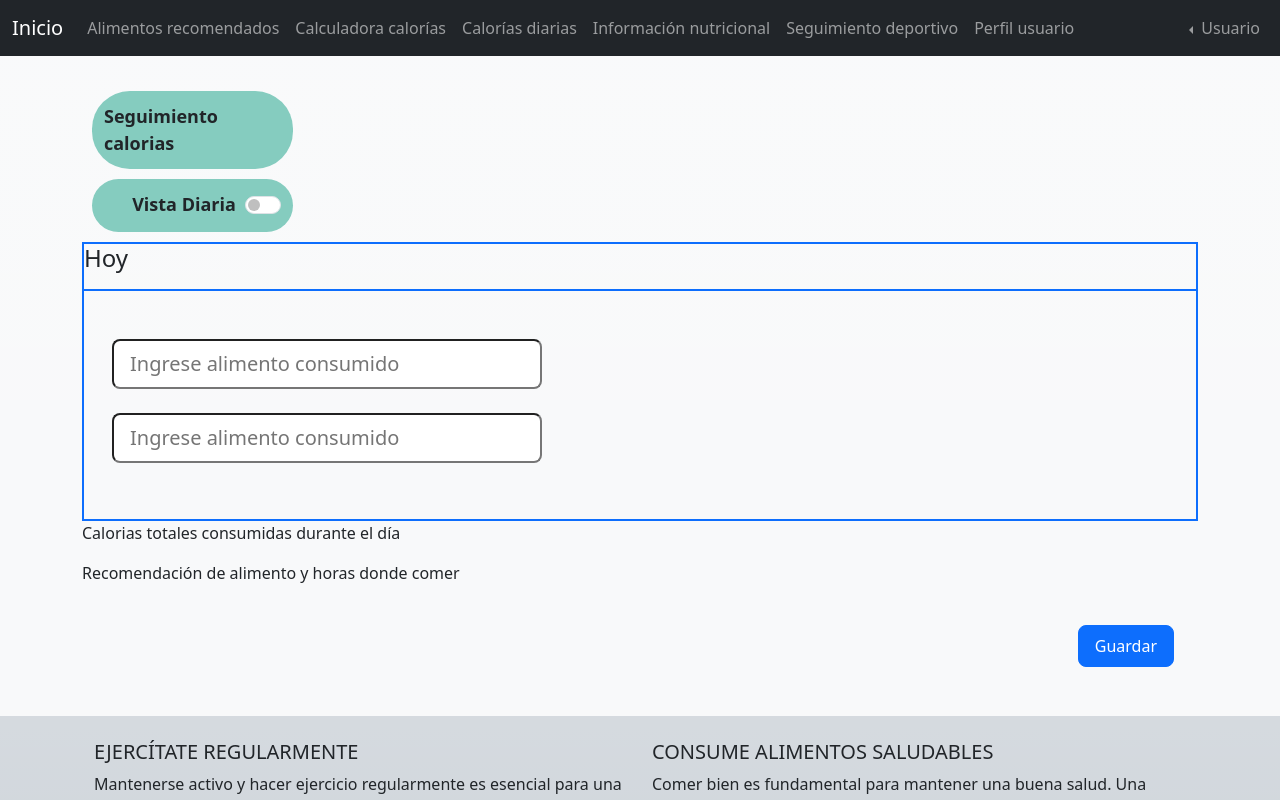
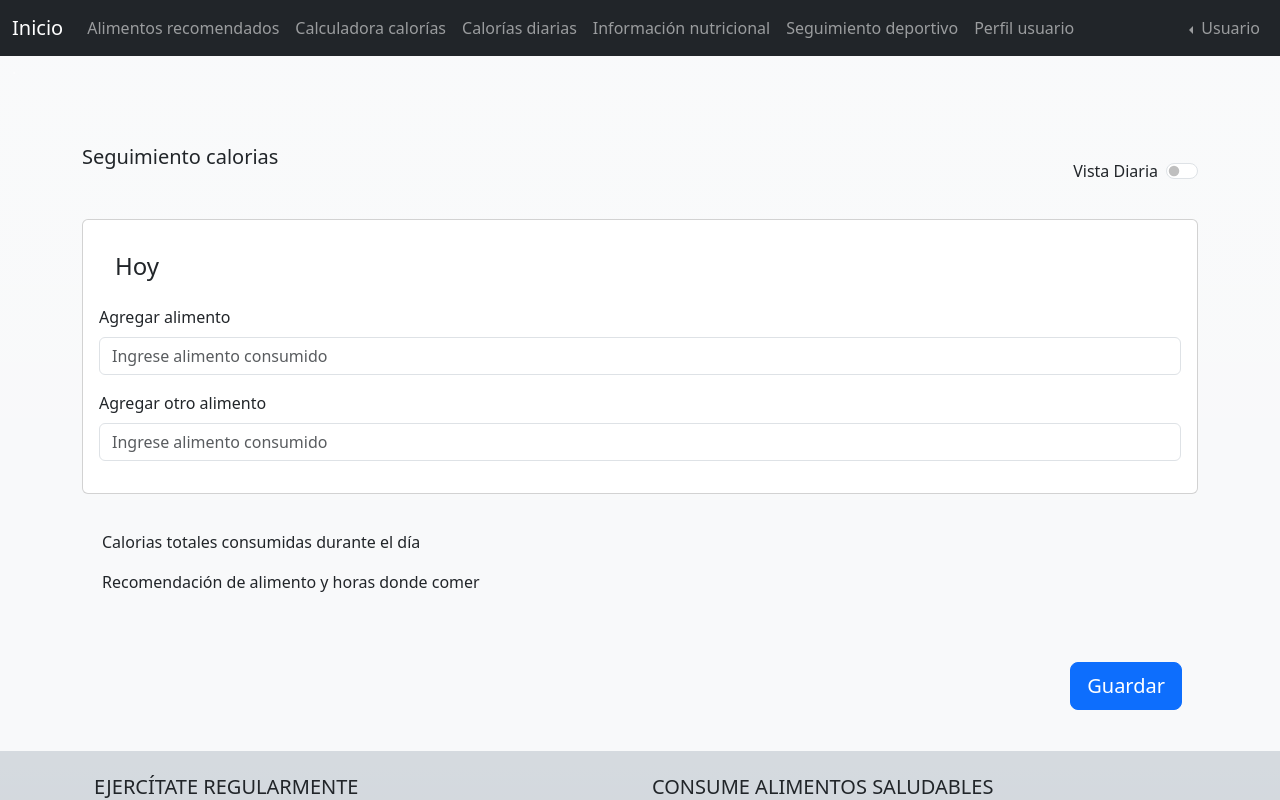
Before and after one commit to Niicool1/Proyecto-vida-saludable, a Vue app: page /caloriasDiarias in a window 1280 px wide. Shown: the top 800 px of the page. Built offline with nearby package versions, Linux system fonts and the light colour scheme.

Commit message:
reedicion interfaces

```diff
--- a/src/views/caloriasDiarias.vue
+++ b/src/views/caloriasDiarias.vue
@@ -1,42 +1,50 @@
 <template>
     <div class="container-fluid bg-light bg-gradient">
+        <p class="text-white-50 text-opacity-1">.</p>
         <div class="container caloriasDiarias">
-            <div class="caloriasDiarias" id="recomendacion">
-                <li>Seguimiento calorias</li>
-                <li>
-                    <div class="form-check form-switch form-check-reverse">
-                        <input class="form-check-input" type="checkbox" id="flexSwitchCheckReverse">
-                        <label class="form-check-label" for="flexSwitchCheckReverse">Vista Diaria</label>
+            <div class="caloriasDiarias d-flex justify-content-between align-items-center" id="recomendacion">
+                <h5>Seguimiento calorias</h5>
+                <div class="form-check form-switch form-check-reverse">
+                    <input class="form-check-input" type="checkbox" id="flexSwitchCheckReverse">
+                    <label class="form-check-label" for="flexSwitchCheckReverse">Vista Diaria</label>
+                </div>
+            </div>
+            <div class="infoCalorias card p-3 my-3">
+                <h4 class="pb-3 mb-2 card-body">Hoy</h4>
+                <form>
+                    <div class="mb-3">
+                        <label for="formGroupExampleInput" class="form-label">Agregar alimento</label>
+                        <input type="text" class="form-control" id="formGroupExampleInput"
+                            placeholder="Ingrese alimento consumido">
                     </div>
-                </li>
-            </div>
-            <div class="infoCalorias border border-2 border-primary">
-                <h4 class="pb-3 mb-2 border-bottom border-2 border-primary">Hoy</h4>
-
-                <form class="m-4 p-3">
-                    <div class="row mb-3 col-5">
-                        <label for="alimento1" class="form-label"></label>
-                        <input type="text" class="form-control-lg" id="alimento1" placeholder="Ingrese alimento consumido">
+                    <div class="mb-3">
+                        <label for="formGroupExampleInput2" class="form-label">Agregar otro alimento</label>
+                        <input type="text" class="form-control" id="formGroupExampleInput2"
+                            placeholder="Ingrese alimento consumido">
                     </div>
-                    <div class="row mb-3 col-5">
-                        <label for="alimento2" class="form-label"></label>
-                        <input type="text" class="form-control-lg" id="alimento2" placeholder="Ingrese alimento consumido">
-                    </div>
-
                 </form>
             </div>
-            <div class="infoCalorias">
+            <div class="infoCalorias mb-3">
                 <p>Calorias totales consumidas durante el día</p>
                 <p>Recomendación de alimento y horas donde comer</p>
             </div>
             <div class="d-flex flex-row-reverse">
-                <div class="p-2"><button type="submit" class="btn btn-primary btn-lg m-3" style="--bs-btn-font-size: 1rem;">Guardar</button></div>
-                <!--  --bs-btn-padding-y: 1.25rem; --bs-btn-padding-x: 1.75rem; --bs-btn-font-size: 1rem;-->
+                <button type="submit" class="btn btn-primary btn-lg m-3">Guardar</button>
             </div>
         </div>
     </div>
 </template>
 
-<style lang ="scss" scoped>
-    @import '@/assets/mainstyles.scss';
-</style>
+<style lang='scss'>   @import '@/assets/mainstyles.scss';
+
+   .caloriasDiarias {
+       margin-top: 20px;
+   }
+
+   #recomendacion {
+       margin-bottom: 20px;
+   }
+
+   .infoCalorias {
+       padding: 20px;
+   }</style>
```
